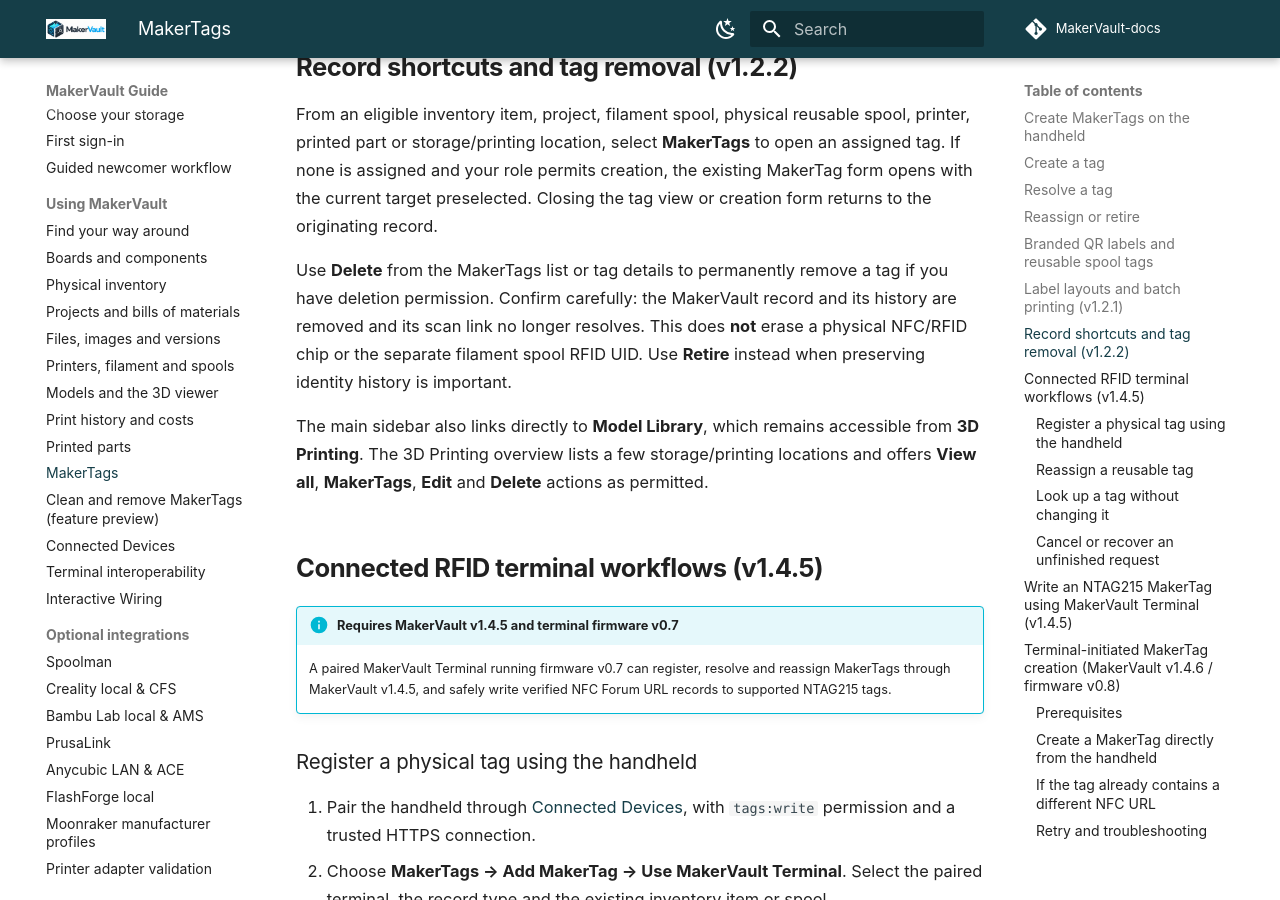
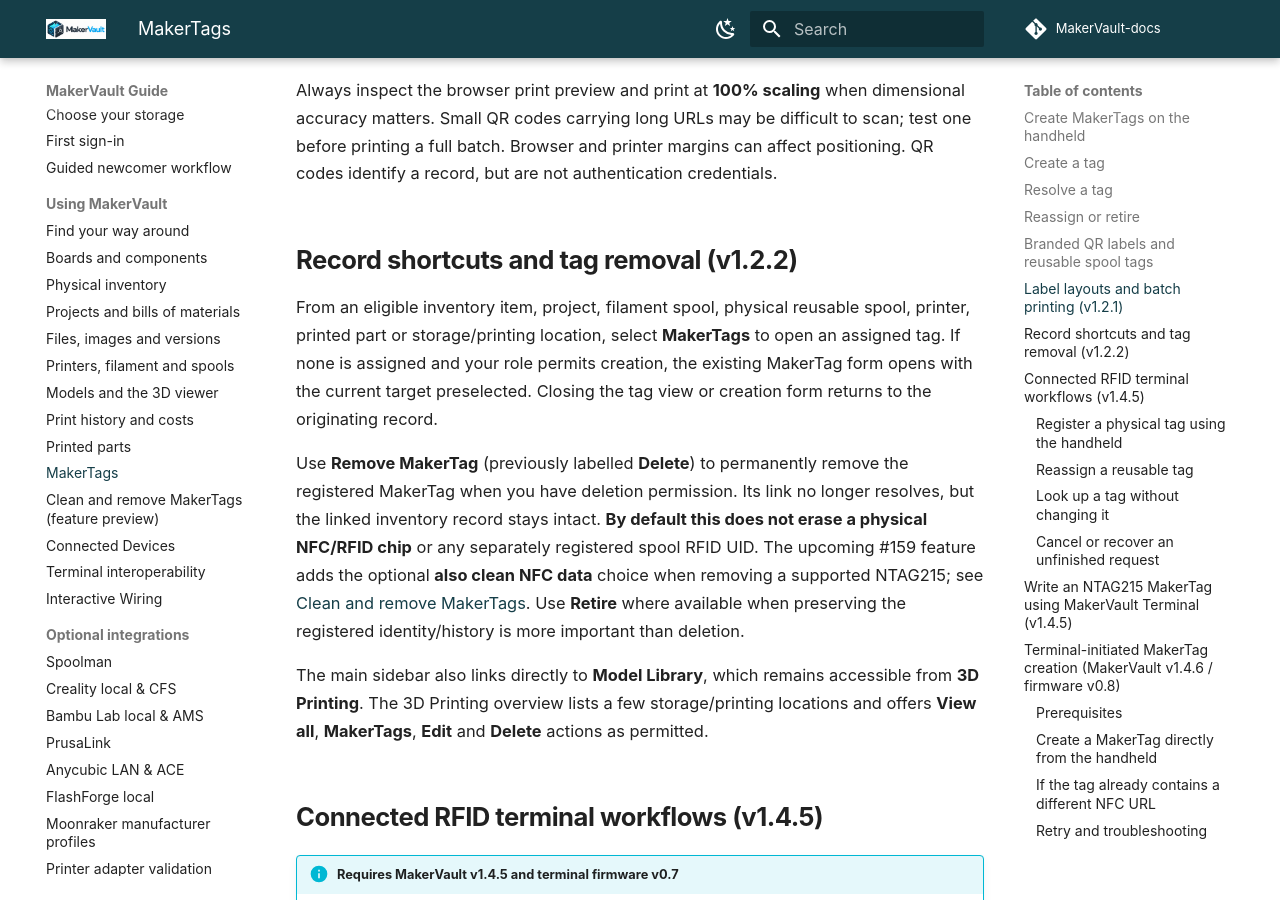
Before and after one commit to gavrd7/MakerVault-docs, an MkDocs documentation site: the page built from docs/guide/using/maker-tags.md, in a window 1280 px wide and 900 px high, scrolled down 3214 px. Built offline with MkDocs 1.6.1 and Material for MkDocs 9.7.7, drawn with Linux system fonts in a browser that asks for light colours; comment, search, counter and statistics services are not loaded; some of the changed text lies outside the part shown.

Commit message:
docs: link new Clean/Remove MakerTag guide and distinguish draft from releases

```diff
--- a/docs/guide/using/maker-tags.md
+++ b/docs/guide/using/maker-tags.md
@@ -8,6 +8,9 @@
 </figure>
 
 MakerTags attach a stable physical identity to an owner-scoped record. They are useful when a board, component, printed part, spool or other supported item is easier to scan than to search for manually.
+
+!!! tip "Clean or remove a physical MakerTag — feature #159 preview"
+    The upcoming **Clean MakerTag** function clears and verifies the NFC contents of a registered writable NTAG215 while preserving its MakerVault record and permanent URL. **Remove MakerTag** removes only the registration unless **Also clean NFC data** is explicitly chosen. See [Clean and remove MakerTags](maker-tag-maintenance.md) for terminal and browser instructions, safety and partial-failure recovery. These options require the matching **draft** application and firmware builds; they are not in the published v1.5.0 / Terminal v1.0.0 versions.
 
 ## Create MakerTags on the handheld
 
@@ -60,7 +63,7 @@
 
 From an eligible inventory item, project, filament spool, physical reusable spool, printer, printed part or storage/printing location, select **MakerTags** to open an assigned tag. If none is assigned and your role permits creation, the existing MakerTag form opens with the current target preselected. Closing the tag view or creation form returns to the originating record.
 
-Use **Delete** from the MakerTags list or tag details to permanently remove a tag if you have deletion permission. Confirm carefully: the MakerVault record and its history are removed and its scan link no longer resolves. This does **not** erase a physical NFC/RFID chip or the separate filament spool RFID UID. Use **Retire** instead when preserving identity history is important.
+Use **Remove MakerTag** (previously labelled **Delete**) to permanently remove the registered MakerTag when you have deletion permission. Its link no longer resolves, but the linked inventory record stays intact. **By default this does not erase a physical NFC/RFID chip** or any separately registered spool RFID UID. The upcoming #159 feature adds the optional **also clean NFC data** choice when removing a supported NTAG215; see [Clean and remove MakerTags](maker-tag-maintenance.md). Use **Retire** where available when preserving the registered identity/history is more important than deletion.
 
 The main sidebar also links directly to **Model Library**, which remains accessible from **3D Printing**. The 3D Printing overview lists a few storage/printing locations and offers **View all**, **MakerTags**, **Edit** and **Delete** actions as permitted.
 
```
